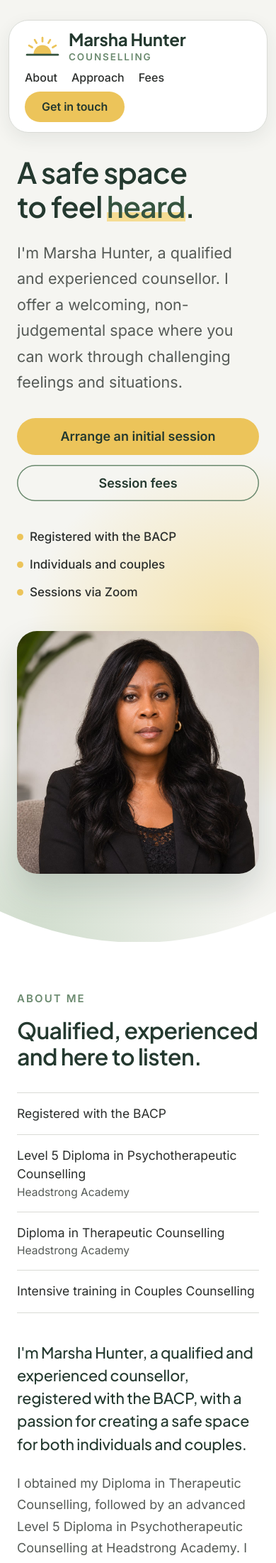
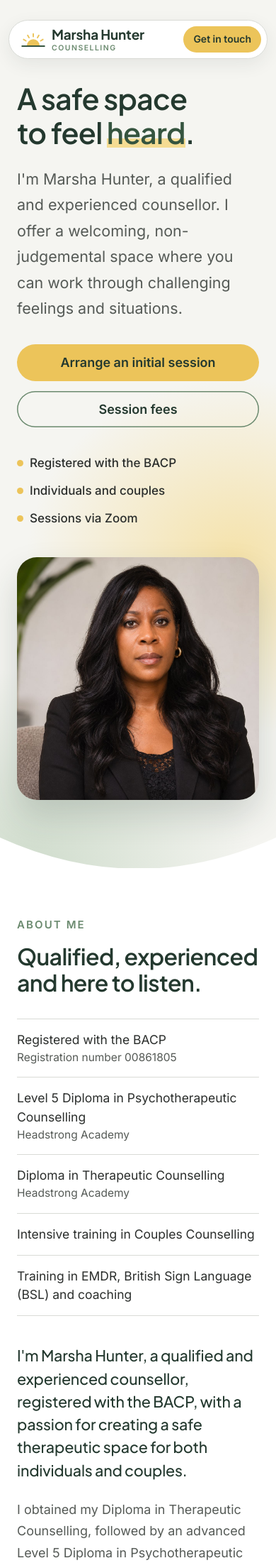
Before and after one commit to SamuelWnder/marsha-hunter-counselling, a WordPress theme: template theme/index.php in a window 390 px wide. Shown: the top 2202 px of the page at 71% size. Run offline with PHP 8.4 and a stand-in for WordPress, Linux system fonts and the light colour scheme; the site name, menu and one post (Sample post) are stand-ins, and other content is empty.

Commit message:
Update bio, add contact details and BACP number, compact phone navbar
Co-Authored-By: Claude Fable 5.2 <noreply@anthropic.com>

```diff
--- a/theme/index.php
+++ b/theme/index.php
@@ -4,8 +4,8 @@
  *
  * CONTACT DETAILS: change the two values below — they are used everywhere on the page.
  */
-$mh_email = 'email@example.com';
-$mh_phone = '07000 000000';
+$mh_email = 'mhcounsellingandcoaching@gmail.com';
+$mh_phone = '07947 609533';
 ?>
 <!doctype html>
 <html <?php language_attributes(); ?>>
@@ -75,16 +75,18 @@ $mh_phone = '07000 000000';
         <span class="eyebrow">About me</span>
         <h2>Qualified, experienced and here to listen.</h2>
         <ul class="credentials">
-          <li>Registered with the BACP</li>
+          <li>Registered with the BACP <small>Registration number 00861805</small></li>
           <li>Level 5 Diploma in Psychotherapeutic Counselling <small>Headstrong Academy</small></li>
           <li>Diploma in Therapeutic Counselling <small>Headstrong Academy</small></li>
           <li>Intensive training in Couples Counselling</li>
+          <li>Training in EMDR, British Sign Language (BSL) and coaching</li>
         </ul>
       </div>
       <div class="about-body">
-        <p>I'm Marsha Hunter, a qualified and experienced counsellor, registered with the BACP, with a passion for creating a safe space for both individuals and couples.</p>
+        <p>I'm Marsha Hunter, a qualified and experienced counsellor, registered with the BACP, with a passion for creating a safe therapeutic space for both individuals and couples.</p>
         <p>I obtained my Diploma in Therapeutic Counselling, followed by an advanced Level 5 Diploma in Psychotherapeutic Counselling at Headstrong Academy. I have also undertaken intensive training in Couples Counselling, deepening my understanding of the complexities of relationships, affairs and betrayal, separation, the processes of rebuilding trust, repairing relationships and strengthening communication, and GSRD (gender, sexuality and relationship diversity) relationships.</p>
-        <p>I create a welcoming and non-judgemental space where individuals and couples can feel heard and work through challenging feelings and situations.</p>
+        <p>I have also undertaken training in Eye Movement Desensitisation and Reprocessing (EMDR), British Sign Language (BSL) and coaching. I have experience working with Deaf clients and recognise the importance of making therapy accessible and responsive to different communication needs.</p>
+        <p>I'm down to earth, and create a welcoming and non-judgemental space where individuals and couples can feel heard and work through challenging feelings and situations.</p>
       </div>
     </div>
   </section>
@@ -94,7 +96,7 @@ $mh_phone = '07000 000000';
       <div class="approach-head">
         <span class="eyebrow">My approach</span>
         <h2>Relational and kind.</h2>
-        <p>You can bring the issues that feel relevant and important to you. Whether you're navigating relationship difficulties, facing personal challenges or just wanting to understand yourself better, my door is open to you.</p>
+        <p>You can bring the issues that feel relevant and important to you. Whether you're navigating relationship difficulties, anxiety, depression, facing personal challenges or just wanting to understand yourself better, my door is open to you.</p>
       </div>
 
       <div class="approach-grid">
@@ -102,6 +104,8 @@ $mh_phone = '07000 000000';
           <h3>Individual counselling</h3>
           <p>A space that is yours, to explore what you're facing at your own pace and to understand yourself better.</p>
           <ul class="tags">
+            <li>Anxiety</li>
+            <li>Depression</li>
             <li>Personal challenges</li>
             <li>Relationship difficulties</li>
             <li>Understanding yourself</li>
@@ -180,7 +184,7 @@ $mh_phone = '07000 000000';
   <div class="wrap">
     <p class="crisis">This is not an emergency service. If you need urgent help, call Samaritans free on 116 123, or 999 in an emergency.</p>
     <p>&copy; <?php echo esc_html( gmdate( 'Y' ) ); ?> Marsha Hunter Counselling</p>
-    <p>Registered with the BACP &middot; Online sessions via Zoom</p>
+    <p>Registered with the BACP, no. 00861805 &middot; Online sessions via Zoom</p>
   </div>
 </footer>
 
--- a/theme/style.css
+++ b/theme/style.css
@@ -505,11 +505,15 @@ a:focus-visible, .btn:focus-visible {
 
 @media (max-width: 520px) {
   .site-header { padding-inline: 12px; }
-  .site-header .wrap { border-radius: 28px; padding: 12px 22px 14px; }
-  .nav { gap: 6px 20px; }
-  .nav a { font-size: 16px; }
+  .site-header .wrap { flex-wrap: nowrap; gap: 8px; padding: 8px 8px 8px 16px; }
+  .nav a:not(.nav-cta) { display: none; }
+  .brand { gap: 8px; font-size: 19px; }
+  .brand-mark { width: 36px; }
+  .brand-text span { font-size: 10.5px; }
+  .nav .nav-cta { padding: 10px 14px; font-size: 14px; white-space: nowrap; }
   .hero-actions .btn { width: 100%; text-align: center; }
-  .contact-link { width: 100%; }
+  .contact-link { width: 100%; padding: 20px 14px; }
+  .contact-link span { font-size: min(4vw, 21px); overflow-wrap: normal; }
 }
 
 @media (prefers-reduced-motion: reduce) {
```
Also changed, not shown: index.html (+13 -9 lines), preview.html (+13 -9 lines), 1 other file.
